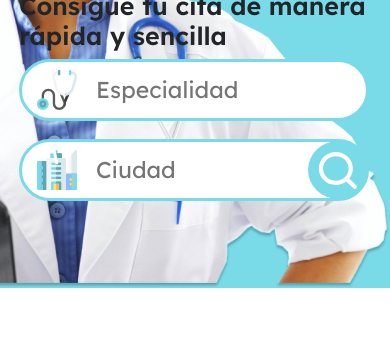
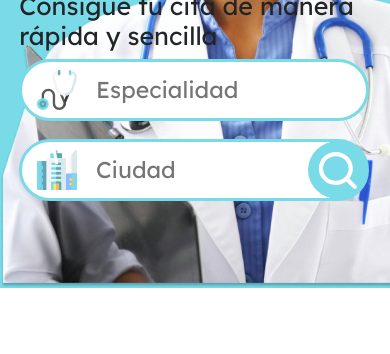
Before and after one commit to yaakov04/java-rangers, a website with bundled scripts: page index.html in a window 390 px wide. Shown: the part 560-914 px from the top of the page. Built offline with nearby package versions, Linux system fonts and the light colour scheme.

Commit message:
arreglo de fondo index, imagen no centrada

```diff
--- a/assets/css/index.css
+++ b/assets/css/index.css
@@ -52,7 +52,7 @@ body {
 #subtittle-portada {
     font-size: 30px;
     font-family:'Lexend', sans-serif;
-    font-weight: 600;
+    font-weight: 400;
     z-index: 15;
     position: relative;
     z-index: 15;
@@ -330,4 +330,11 @@ body {
 
         margin-top: 100px;
     }
+
+    .img-doc{
+        position: absolute;
+        left: 0;
+    }
+
+
 }
```
